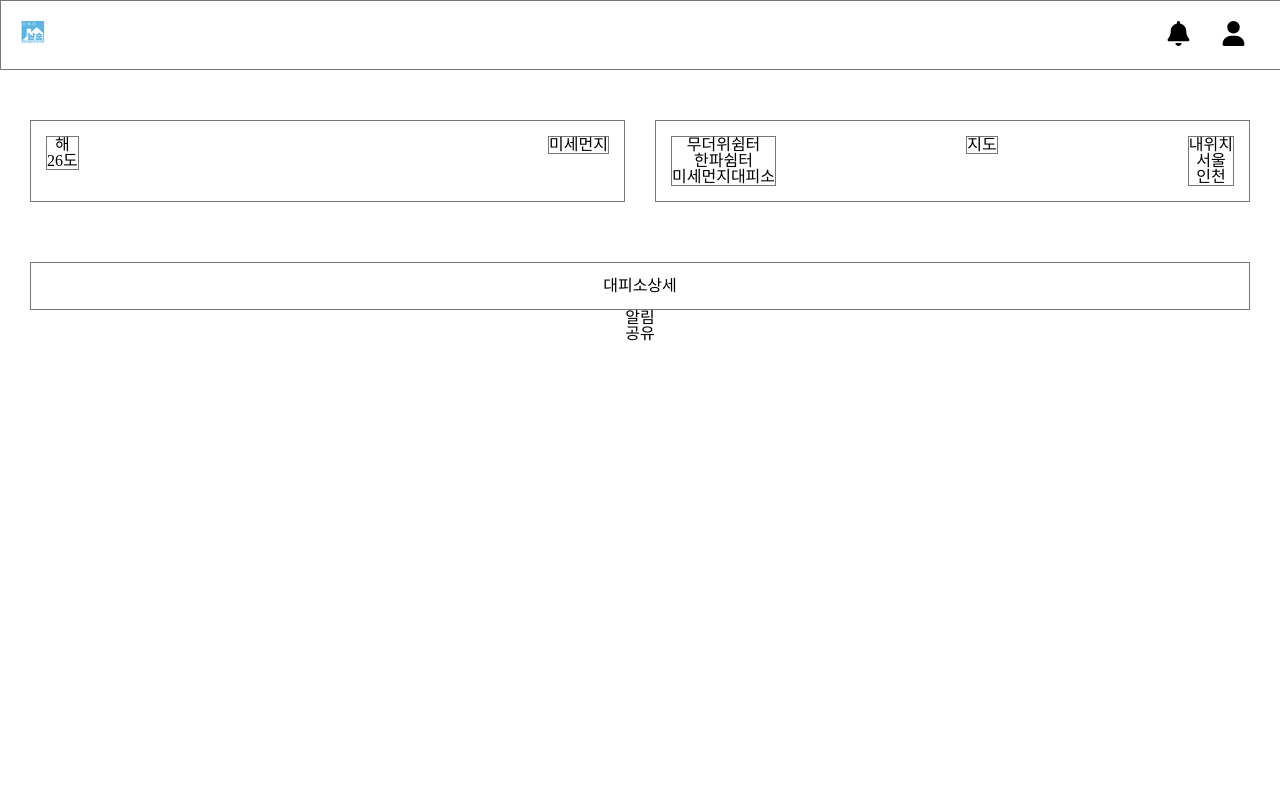
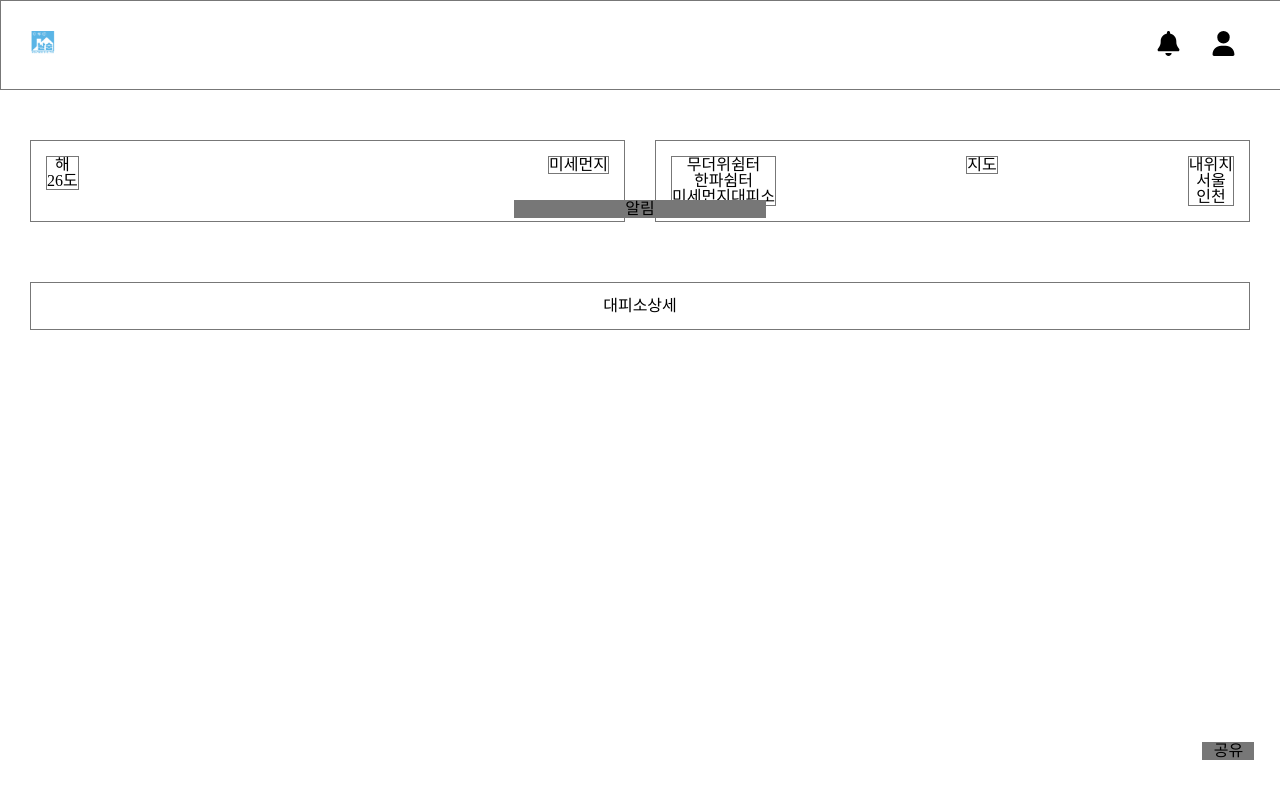
Before and after one commit to JunsikHong/NalSoom_FE, a React (Create React App) app: page / in a window 1280 px wide. Built offline with nearby package versions, Linux system fonts and the light colour scheme.

Commit message:
layout finish

```diff
--- a/src/component/Notification.js
+++ b/src/component/Notification.js
@@ -1,7 +1,13 @@
+import 'style/Notification.css';
+
 export default function Notification() {
     return (
         <div>
-            알림
+            <div className="notification-wrap">
+                <div className="notification">
+                    알림
+                </div>
+            </div>
         </div>
     );
 }
--- a/src/component/Share.js
+++ b/src/component/Share.js
@@ -1,7 +1,13 @@
+import 'style/Share.css';
+
 export default function Share() {
     return(
         <div>
-            공유
+            <div className="share-wrap">
+                <div className="share">
+                    공유
+                </div>
+            </div>
         </div>
     );
 }
--- a/src/component/componentDepth1/Map.js
+++ b/src/component/componentDepth1/Map.js
@@ -2,7 +2,9 @@ export default function Map() {
     return(
         <div>
             <div className="map-wrap">
-                <div className="map">지도</div>
+                <div className="map">
+                    지도
+                </div>
             </div>
         </div>
     );
--- a/src/pages/Login.js
+++ b/src/pages/Login.js
@@ -1,7 +1,16 @@
+import 'style/Login.css';
+
 export default function Login() {
     return (
         <div>
-            로그인
+            <div className="login-join-wrap">
+                <div className="login">
+                    로그인
+                </div>
+                <div className='join'>
+                    회원가입
+                </div>
+            </div>
         </div>
     );
 }
--- a/src/style/Head.css
+++ b/src/style/Head.css
@@ -9,7 +9,7 @@
 }
 
 .head-left, .head-right {
-    padding: 20px 20px;
+    padding: 30px;
 }
 
 .head-logo{
--- a/src/style/Login.css
+++ b/src/style/Login.css
@@ -0,0 +1,6 @@
+.login-join-wrap {
+    margin-left: 1em;
+    margin-top: 3em;
+    width: 40%;
+    border: 1px solid #777;
+}
--- a/src/style/Notification.css
+++ b/src/style/Notification.css
@@ -0,0 +1,10 @@
+.notification-wrap {
+    width: 250px;
+    background-color: #777;
+    position: fixed;
+    top: 200px;
+    left: 50%;
+    transform: translate(-50%, 0);
+    border: 1px solid #777;
+    z-index: 100;
+}
--- a/src/style/Share.css
+++ b/src/style/Share.css
@@ -0,0 +1,9 @@
+.share-wrap {
+    width: 50px;
+    background-color: #777;
+    position: fixed;
+    bottom: 5%;
+    right: 2%;
+    border: 1px solid #777;
+    z-index: 100;
+}
```
